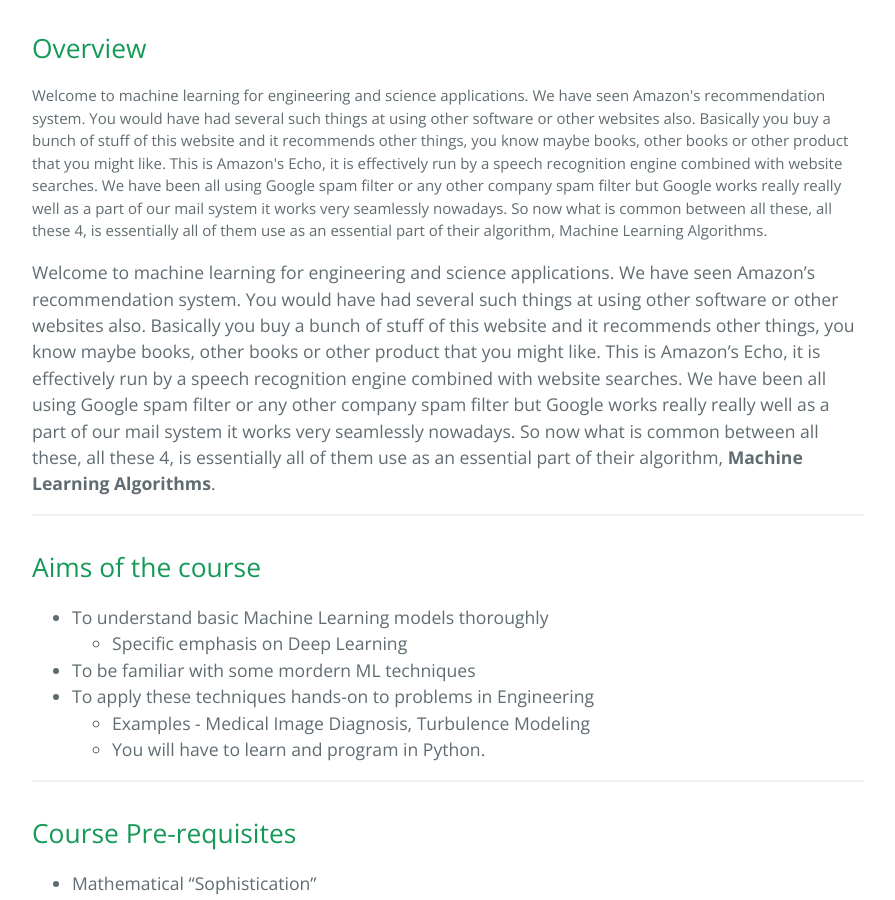
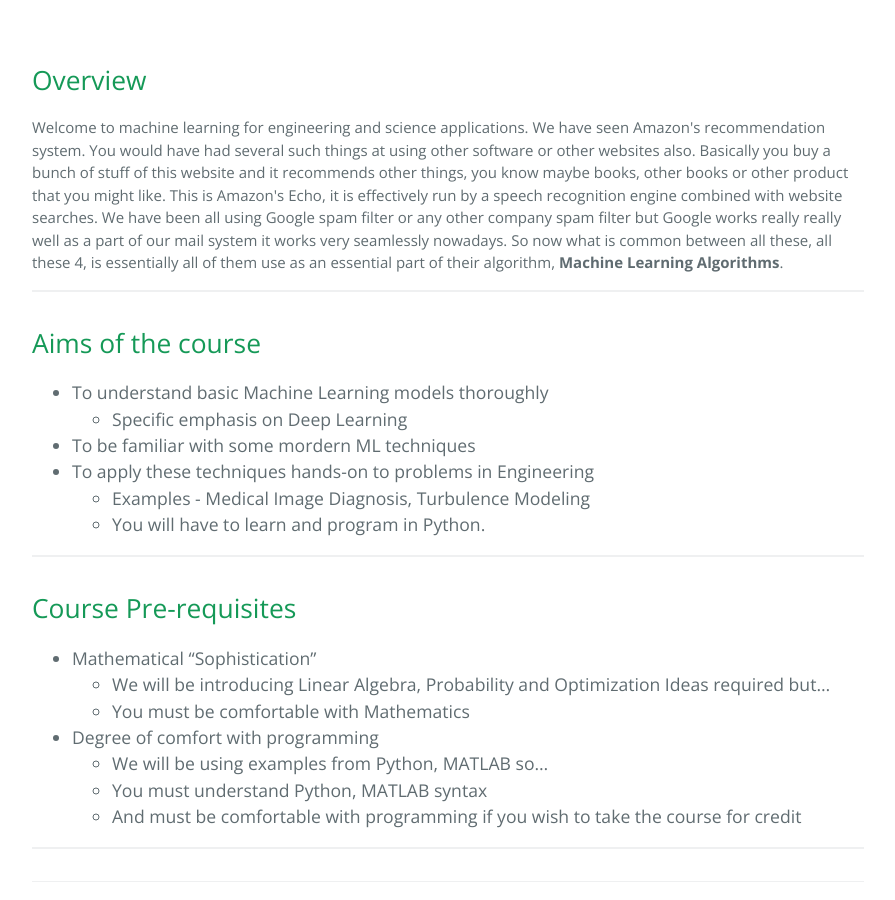
Before and after one commit to Sindhujayeswanthkumar/MLESA, a Jekyll site: the page built from index.md, in a window 1280 px wide and 900 px high, scrolled down 464 px. Shown: the whole window, without its empty margins (192-1087 px from the left). Built offline with Jekyll 4.4.1, drawn with Linux system fonts in a browser that asks for light colours.

Commit message:
Update index.md

```diff
--- a/index.md
+++ b/index.md
@@ -2,16 +2,17 @@
 layout: default
 title: Machine Learning for Engineering and Science Applications
 ---
-
+<style>
+  font-size: 15px;
+  </style>
 ## Overview
 
-<p style="font-size: 15px; text-align: justified;"> Welcome to machine learning for engineering and science applications. We have seen Amazon's recommendation system. You would have had several such things at using other software or other websites also. Basically you buy a bunch of stuff of this website and it recommends other things, you know maybe books, other books or other product that you might like. This is Amazon's Echo, it is effectively run by a speech recognition engine combined with website searches. We have been all using Google spam filter or any other company spam filter but Google works really really well as a part of our mail system it works very seamlessly nowadays. So now what is common between all these, all these 4, is essentially all of them use as an essential part of their algorithm,<span style="font-face: bold;"> Machine Learning Algorithms</span>.</p>
-
-Welcome to machine learning for engineering and science applications. We have seen Amazon's recommendation system. You would have had several such things at using other software or other websites also. Basically you buy a bunch of stuff of this website and it recommends other things, you know maybe books, other books or other product that you might like. This is Amazon's Echo, it is effectively run by a speech recognition engine combined with website searches. We have been all using Google spam filter or any other company spam filter but Google works really really well as a part of our mail system it works very seamlessly nowadays. So now what is common between all these, all these 4, is essentially all of them use as an essential part of their algorithm, **Machine Learning Algorithms**.
+<p style="font-size: 15px; text-align: justified;"> Welcome to machine learning for engineering and science applications. We have seen Amazon's recommendation system. You would have had several such things at using other software or other websites also. Basically you buy a bunch of stuff of this website and it recommends other things, you know maybe books, other books or other product that you might like. This is Amazon's Echo, it is effectively run by a speech recognition engine combined with website searches. We have been all using Google spam filter or any other company spam filter but Google works really really well as a part of our mail system it works very seamlessly nowadays. So now what is common between all these, all these 4, is essentially all of them use as an essential part of their algorithm, <b>Machine Learning Algorithms</b>.</p>
 
 ---
 
 ## Aims of the course
+
 - To understand basic Machine Learning models thoroughly
   - Specific emphasis on Deep Learning
 - To be familiar with some mordern ML techniques
```
